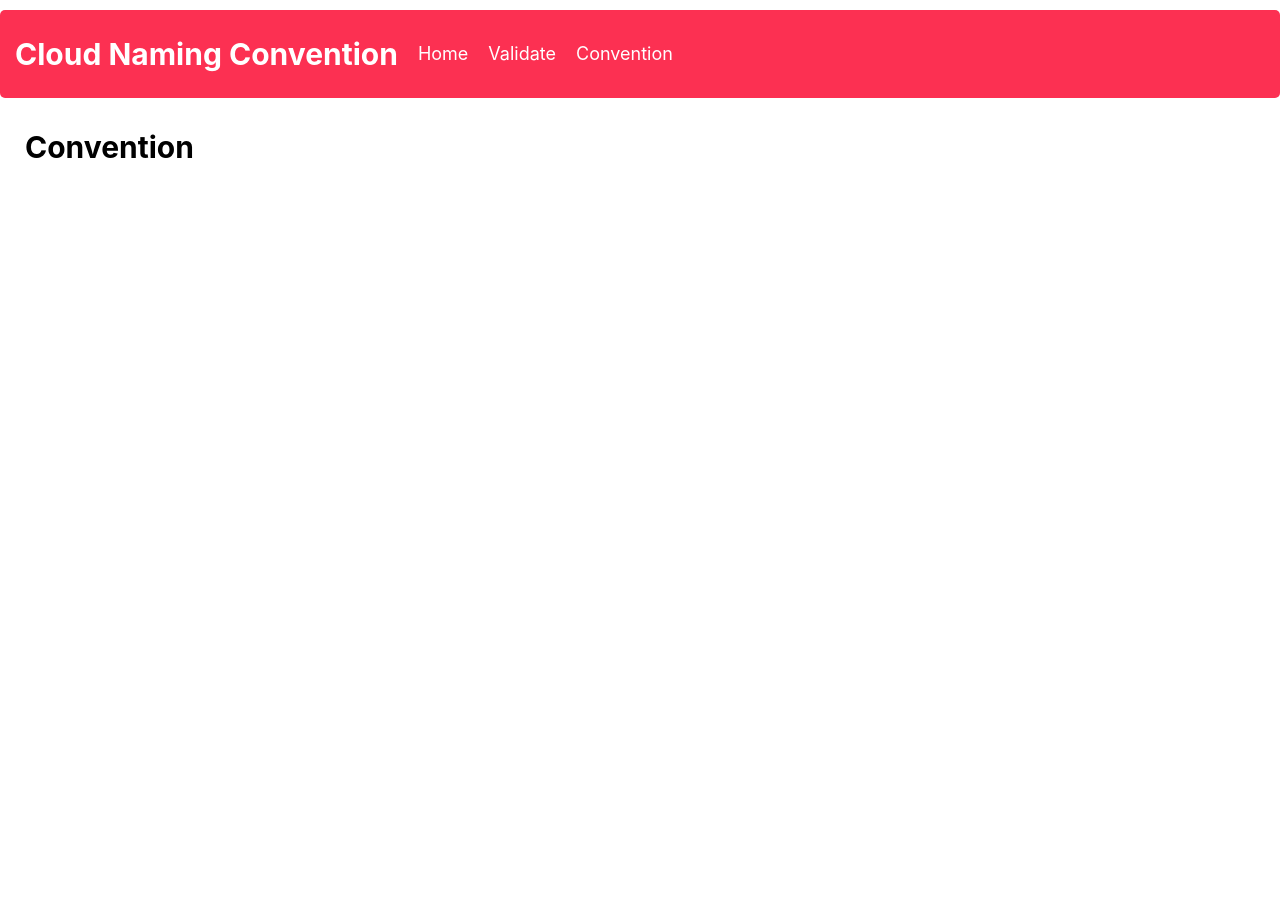
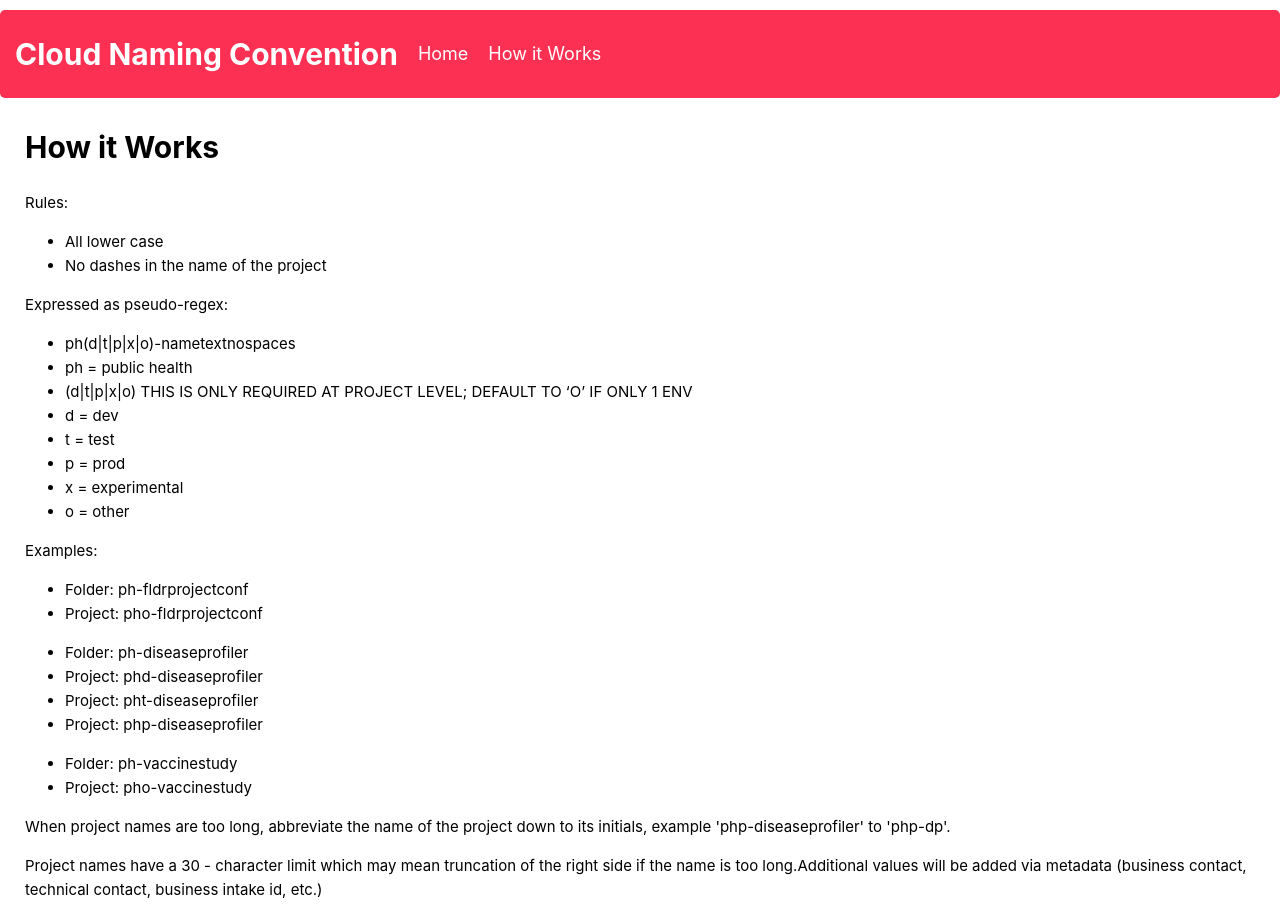
Before and after one commit to PHACDataHub/DSCO-naming-app, a React (Create React App) app in the folder cloudnaming/: page /convention in a window 1280 px wide. Shown: the top 917 px of the page. Before the commit the page ends 800 px from the top, so only its background shows below. Built offline with nearby package versions, Linux system fonts and the light colour scheme.

Commit message:
added the naming info

```diff
--- a/cloudnaming/src/App.js
+++ b/cloudnaming/src/App.js
@@ -12,8 +12,7 @@ function App() {
           <h1>Cloud Naming Convention</h1>
           <div className="nav">
             <Link to="/"> Home </Link>
-            <Link to="/validate"> Validate </Link>
-            <Link to="/convention"> Convention </Link>
+            <Link to="/convention"> How it Works </Link>
 
           </div>
         </div>
--- a/cloudnaming/src/components/Convention.js
+++ b/cloudnaming/src/components/Convention.js
@@ -1,8 +1,53 @@
 const Convention = () => {
     return (
         <div>
-            <h1>Convention</h1>
-        </div>
+            <h1>How it Works</h1>
+            Rules:
+            <ul>
+                <li>All lower case</li>
+                <li>No dashes in the name of the project</li>
+            </ul>
+            <p>Expressed as pseudo-regex:</p>
+            <ul>
+                <li>ph(d|t|p|x|o)-nametextnospaces</li>
+                <li>ph = public health</li>
+                <li>(d|t|p|x|o) THIS IS ONLY REQUIRED AT PROJECT LEVEL; DEFAULT TO ‘O’ IF ONLY 1 ENV</li>
+                <li>d = dev</li>
+                <li>t = test</li>
+                <li>p = prod</li>
+                <li>x = experimental</li>
+                <li>o = other</li>
+            </ul>
+            Examples:
+            <ul>
+                <li>Folder: ph-fldrprojectconf</li>
+                <li>Project: pho-fldrprojectconf</li>
+            </ul>
+            <ul>
+                <li>Folder: ph-diseaseprofiler</li>
+                <li>Project: phd-diseaseprofiler</li>
+                <li>Project: pht-diseaseprofiler</li>
+                <li>Project: php-diseaseprofiler</li>
+            </ul>
+            <ul>
+                <li>Folder: ph-vaccinestudy</li>
+                <li>Project: pho-vaccinestudy</li>
+            </ul>
+
+
+
+
+
+
+
+
+
+
+
+            <p>When project names are too long, abbreviate the name of the project down to its initials, example 'php-diseaseprofiler' to 'php-dp'.</p>
+
+            <p>Project names have a 30 - character limit which may mean truncation of the right side if the name is too long.Additional values will be added via metadata (business contact, technical contact, business intake id, etc.)</p>
+        </div >
     )
 }
 
```
